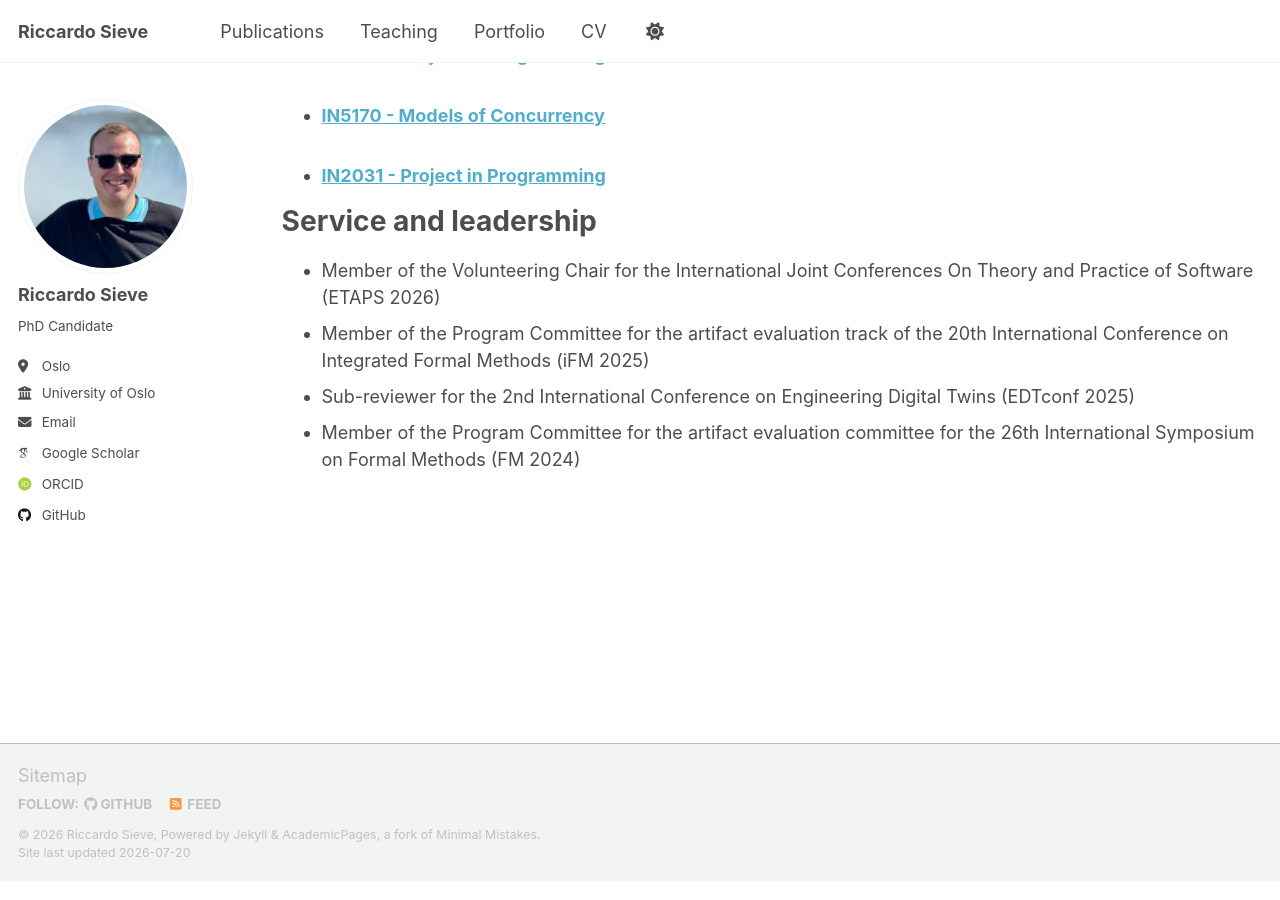
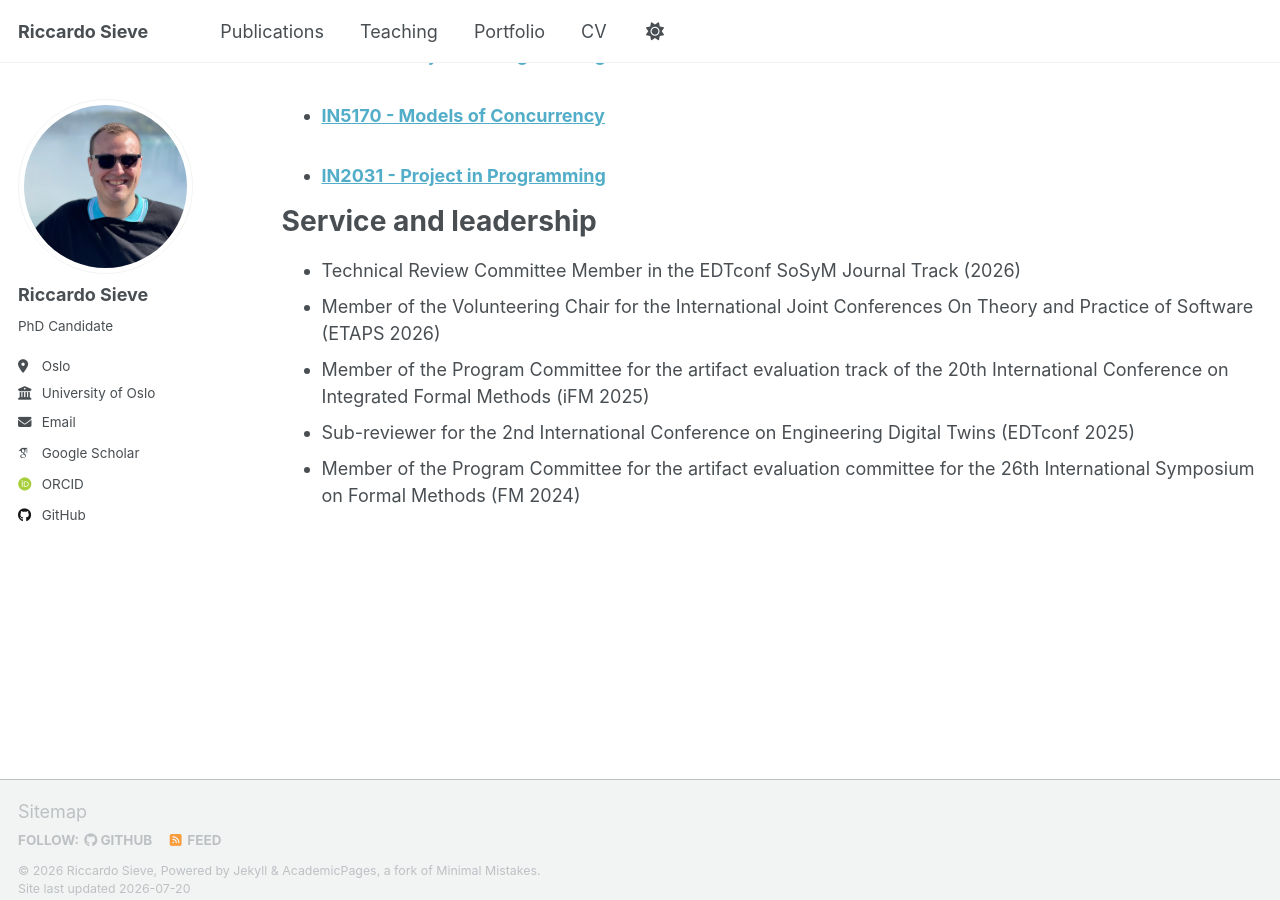
Before and after one commit to sievericcardo/sievericcardo.github.io, a Jekyll site: the page built from _pages/cv.md, in a window 1280 px wide and 900 px high, scrolled down 2081 px. Built offline with Jekyll 4.4.1, drawn with Linux system fonts in a browser that asks for light colours; some web fonts are replaced; a script that is not in the unit is left out.

Commit message:
Update cv.md

```diff
--- a/_pages/cv.md
+++ b/_pages/cv.md
@@ -63,6 +63,7 @@ Teaching
 
 Service and leadership
 ======
+* Technical Review Committee Member in the EDTconf SoSyM Journal Track (2026)
 * Member of the Volunteering Chair for the International Joint Conferences On Theory and Practice of Software (ETAPS 2026)
 * Member of the Program Committee for the artifact evaluation track of the 20th International Conference on Integrated Formal Methods (iFM 2025)
 * Sub-reviewer for the 2nd International Conference on Engineering Digital Twins (EDTconf 2025)
```
